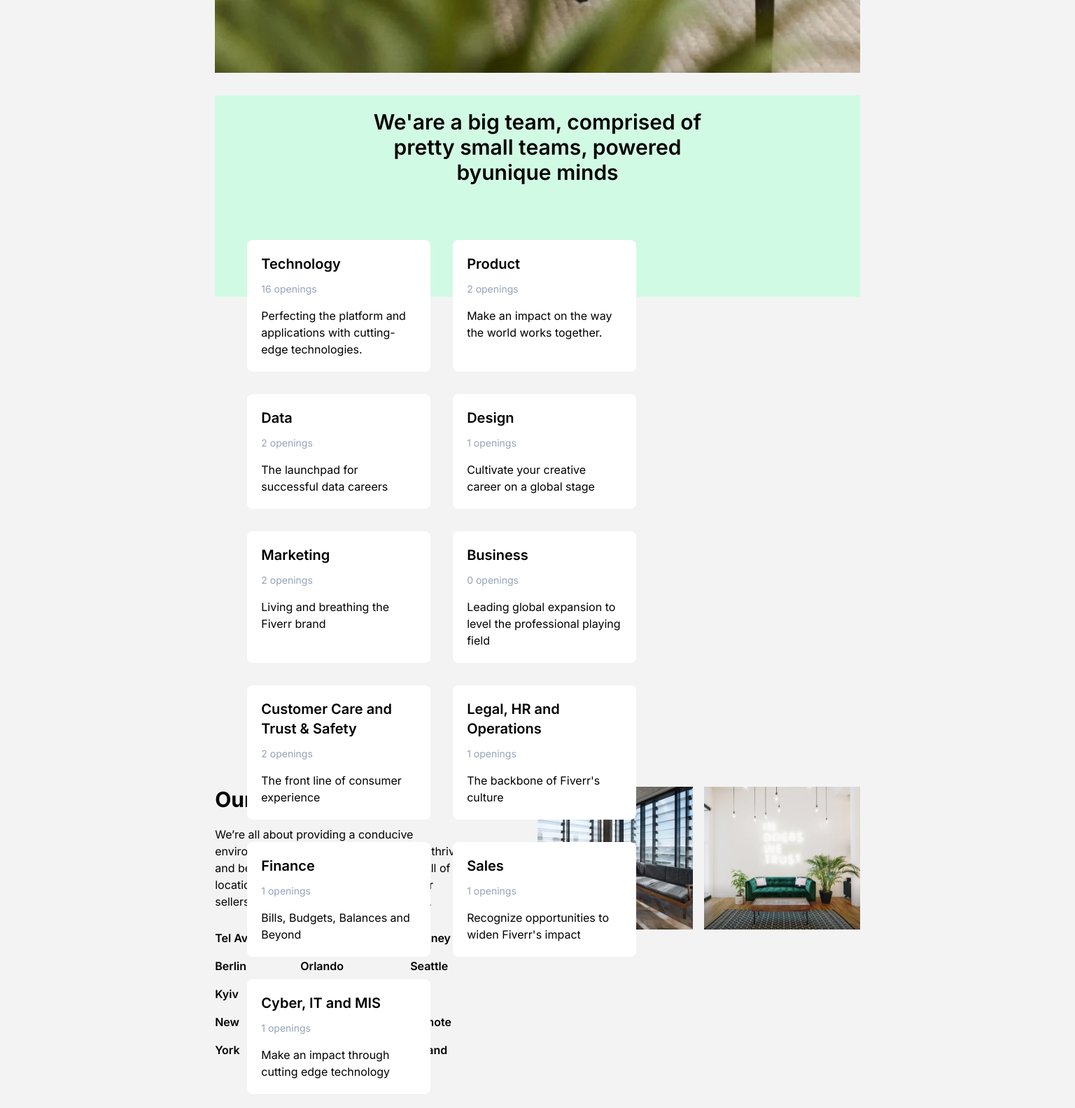
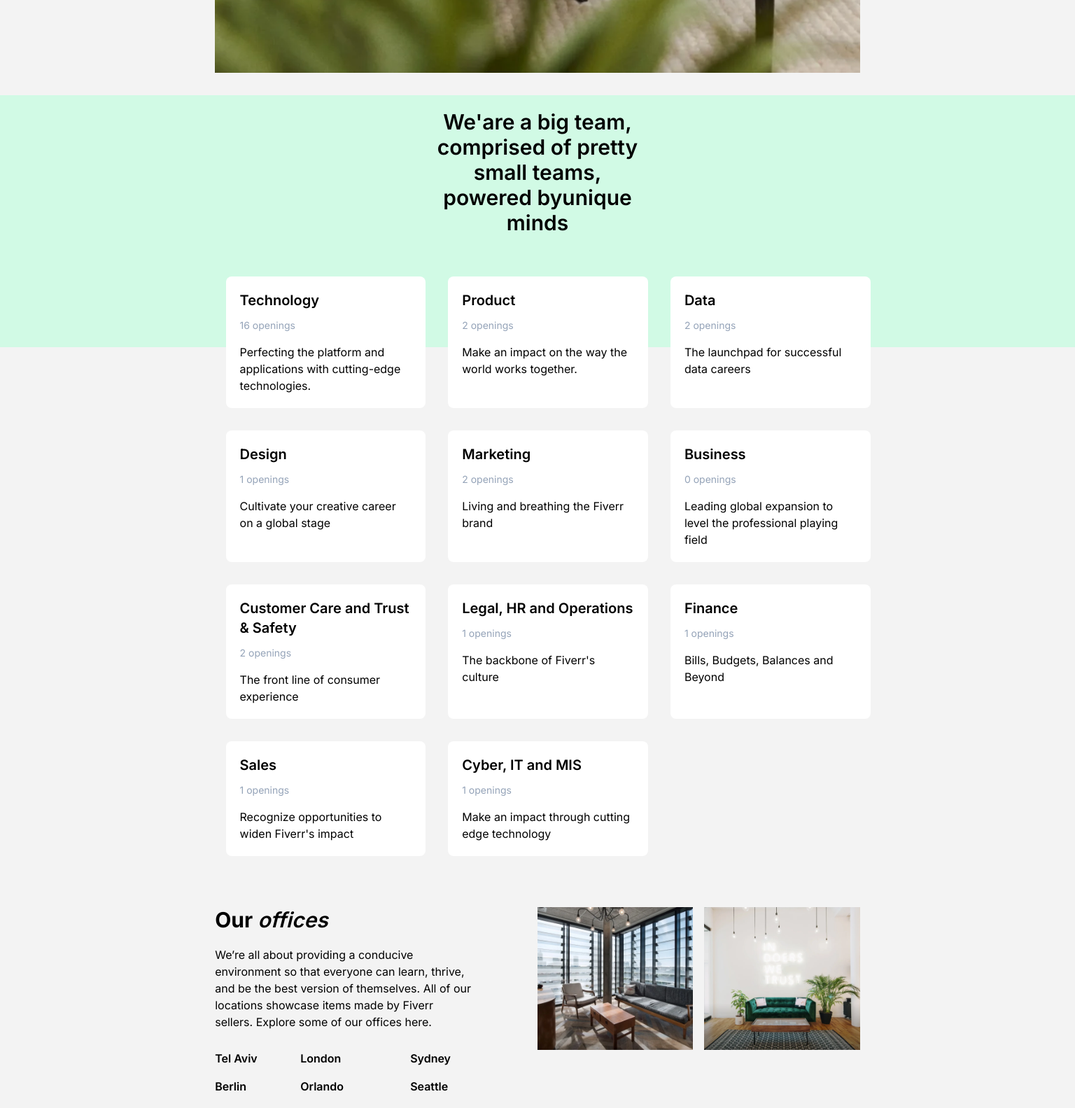
Before and after one commit to PuniaMohit/fiverr-clone, a Next.js app: page / in a window 1536 px wide. Shown: the part 2080-3663 px from the top of the page at 70% size. Built offline with nearby package versions, Linux system fonts and the light colour scheme.

Commit message:
2560px responsive done

```diff
--- a/app/Footer.js
+++ b/app/Footer.js
@@ -260,7 +260,7 @@ const Footer = () => {
           </AccordionDetails>
         </Accordion>
       </div>
-      <div className="md:flex justify-between w-11/12 mx-auto items-center md:mb-0 mb-4">
+      <div className="md:flex justify-between w-11/12 mx-auto items-center md:mb-0 mb-4 2xl:w-3/5">
         <div className="sm:flex gap-4 items-center mx-auto sm:mx-0 w-fit">
           <SiFiverr size="100" className="mx-auto" />
           <div>© Fiverr International Ltd. 2023</div>
--- a/app/globals.css
+++ b/app/globals.css
@@ -2,8 +2,7 @@
 @tailwind components;
 @tailwind utilities;
 
-:root {
-}
+:root {}
 
 .navbar-image-container {
   background-image: url("../public/images/homepage-banner.webp");
@@ -33,6 +32,23 @@
     background-size: cover;
     background-repeat: no-repeat;
     background-position: center;
+  }
+
+  .navbar-image-container-content {
+    left: 32% !important
+  }
+
+
+
+  .job-main-container {
+    left: 21% !important;
+    width: 60%;
+  }
+}
+
+@media (min-width: 1536px) and (max-width: 1900px) {
+  .offices-container {
+    margin-top: 800px !important
   }
 }
 
@@ -105,6 +121,7 @@
   .offices-container {
     margin-top: 1600px;
   }
+
   .navbar-image-container {
     height: 360px;
   }
@@ -123,8 +140,7 @@
 }
 
 @media (prefers-color-scheme: dark) {
-  :root {
-  }
+  :root {}
 }
 
 body {
--- a/app/page.js
+++ b/app/page.js
@@ -97,7 +97,7 @@ export default function HomePage() {
     <div>
       <div className="relative">
         <div className="navbar-image-container"></div>
-        <div className="absolute xl:top-32 xl:left-4 lg:top-24 md:top-8 md:left-4  top-36 sm:text-left w-full">
+        <div className="absolute xl:top-32 xl:left-4 lg:top-24 md:top-8 md:left-4  top-36 sm:text-left w-full navbar-image-container-content 2xl:w-3/5">
           <div className="font-bold text-white md:mb-5 mb-0 md:w-1/5 text-4xl md:text-left text-center mx-auto md:mx-0 w-fit ">
             We make the future of work,
             <span className="text-yellow-400 italic font-mono"> work</span>
@@ -119,12 +119,12 @@ export default function HomePage() {
         </div>
       </div>
       <div className="w-11/12 mx-auto homepage-section-one-image"></div>
-      <div className="relative bg-emerald-100 mt-8 2xl:w-3/5 mx-auto">
-        <div className="font-semibold md:text-center text-left pt-5 pb-40 md:text-3xl text-2xl md:w-3/5 w-4/5 mx-auto">
+      <div className="relative bg-emerald-100 mt-8 2xl:w-ful mx-auto">
+        <div className="font-semibold md:text-center text-left pt-5 pb-40 md:text-3xl text-2xl xl:w-1/5  md:w-3/5 w-4/5 mx-auto ">
           We'are a big team, comprised of pretty small teams, powered by
           <span>unique minds</span>
         </div>
-        <div className="flex flex-wrap gap-8 mx-auto w-11/12 absolute job-main-container">
+        <div className="flex flex-wrap gap-8 mx-auto w-11/12  absolute job-main-container">
           <div className="p-5 bg-white job-container rounded-lg">
             <div className="font-semibold text-xl">Technology</div>
             <div className="text-sm text-slate-400 mb-4 mt-3">16 openings</div>
@@ -243,10 +243,10 @@ export default function HomePage() {
         </div>
         <div className="flex sm:justify-between justify-center md:gap-4 gap-0 md:w-1/2 w-full mt-8 sm:mt-0">
           <div>
-            <Image src={homePageImageThree} width={250} />
+            <Image src={homePageImageThree}  />
           </div>
           <div className="sm:block hidden">
-            <Image src={homePageImageFour} width={250} />
+            <Image src={homePageImageFour}  />
           </div>
         </div>
       </div>
```
